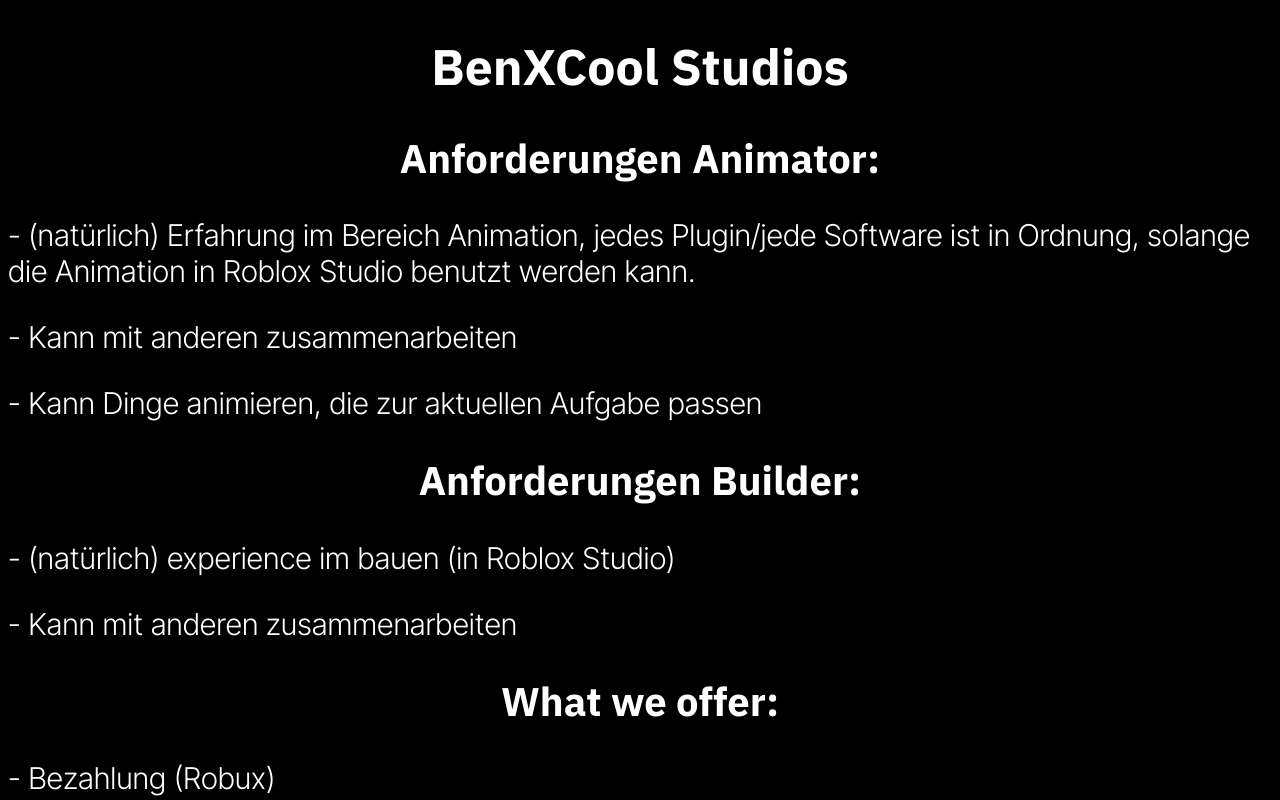
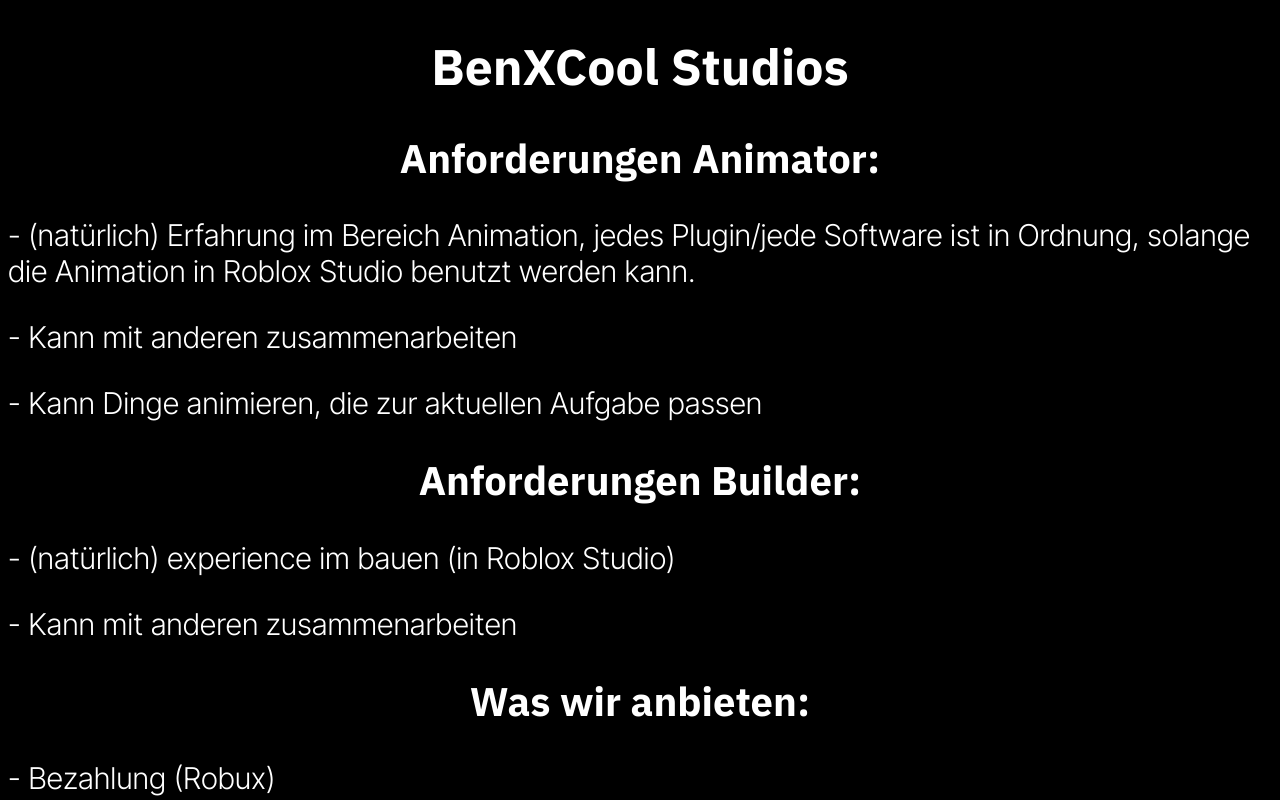
Before and after one commit to BenXCool/benxcool.github.io, a plain HTML site: page bxcstudios/requirementsDE.html in a window 1280 px wide. Shown: the top 800 px of the page. Drawn offline with Linux system fonts and the light colour scheme; a web font is replaced by a local one.

Commit message:
Update requirementsDE.html

```diff
--- a/bxcstudios/requirementsDE.html
+++ b/bxcstudios/requirementsDE.html
@@ -20,7 +20,7 @@
     <p>- (natürlich) experience im bauen (in Roblox Studio)</p>
     <p>- Kann mit anderen zusammenarbeiten</p>
 
-    <h2 align="center">What we offer:</h2>
+    <h2 align="center">Was wir anbieten:</h2>
     <p>- Bezahlung (Robux)</p>
     <p>- Ein schönes/nettes Arbeitsumfeld</p>
     <p>- Möglichkeit, anonym zu bleiben (Man müss nicht mit der echten Stimme an Anrufen teilnehmen, usw.)</p>
```
